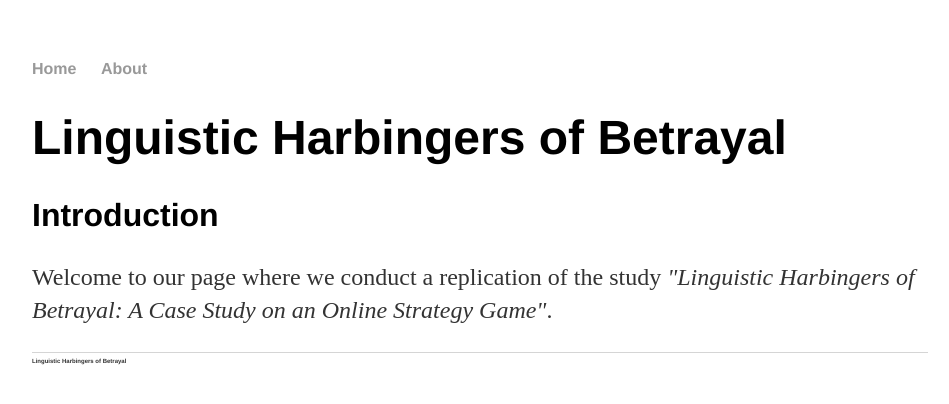
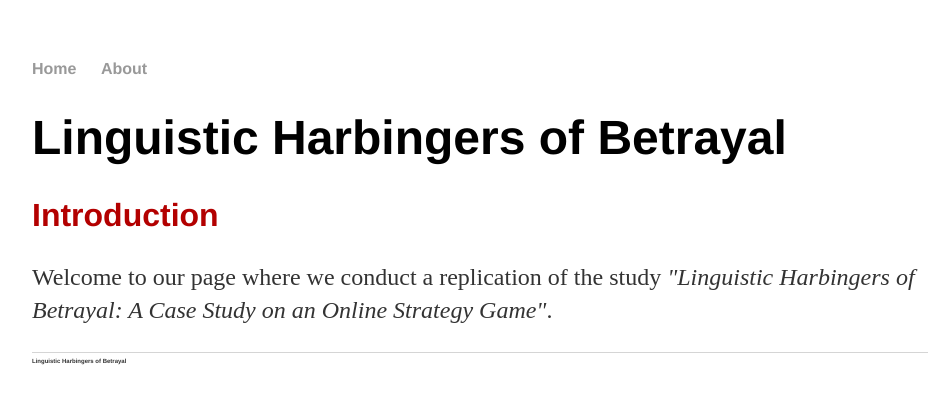
Before and after one commit to carrizo-git/carrizo-git.github.io, a Jekyll site: the page built from index.md, in a window 1280 px wide. Shown: the top 404 px of the page, without its empty margins (160-1109 px from the left). Built offline with Jekyll 4.4.1, drawn with Linux system fonts in a browser that asks for light colours.

Commit message:
Update main.css

```diff
--- a/css/main.css
+++ b/css/main.css
@@ -25,6 +25,7 @@ h1 {
 }
 h2 {
     font-size: 2em;
+    color: rgb(179, 0, 0);
     font-family:'Helvetica', 'Arial', 'Sans-Serif';
 }
 p {
@@ -35,6 +36,7 @@ p {
 footer {
     border-top: 1px solid #d5d5d5;
     font-size: 0.2em;
+    color: gray;
 }
 
 ul.posts {
```
